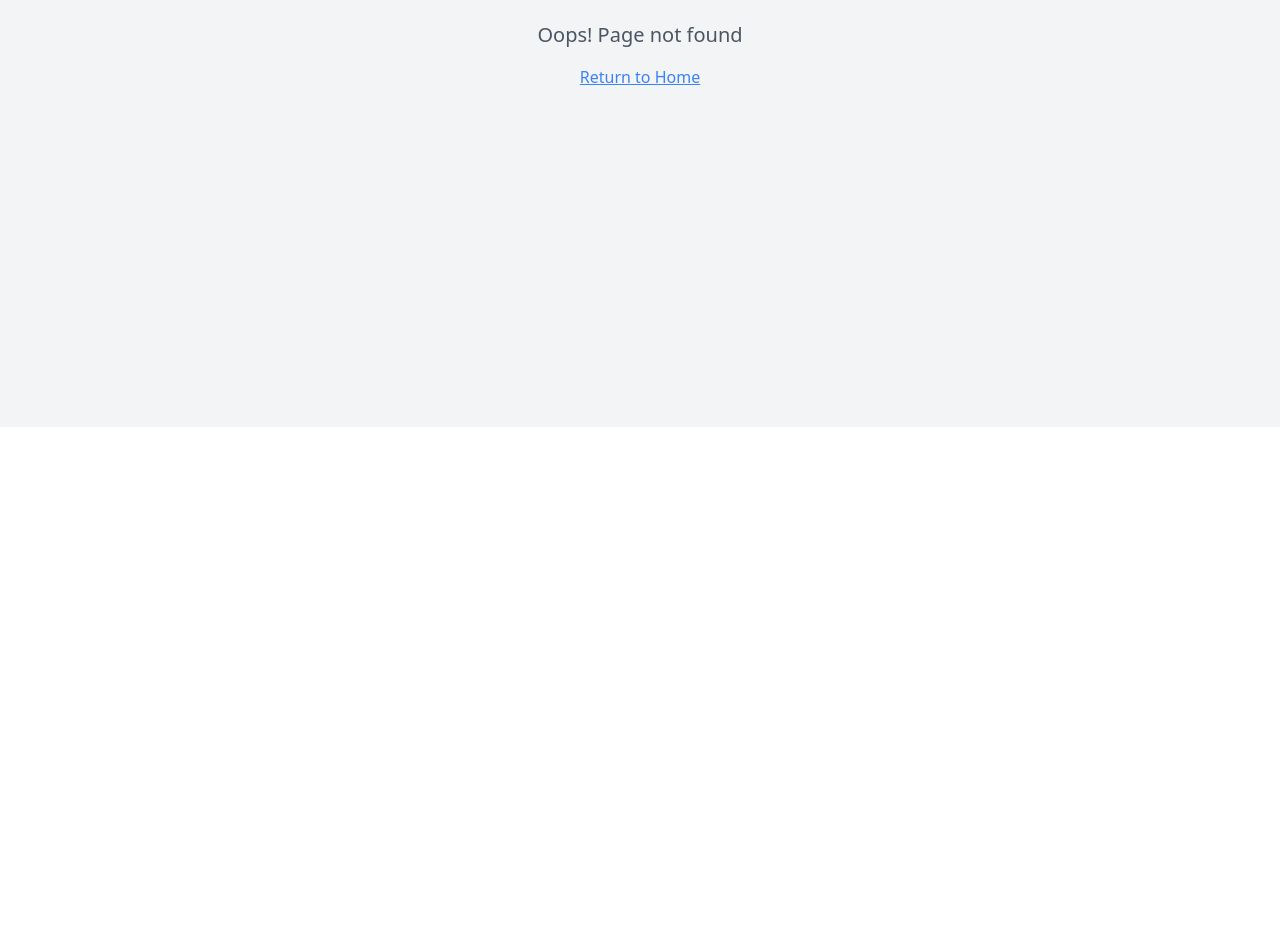
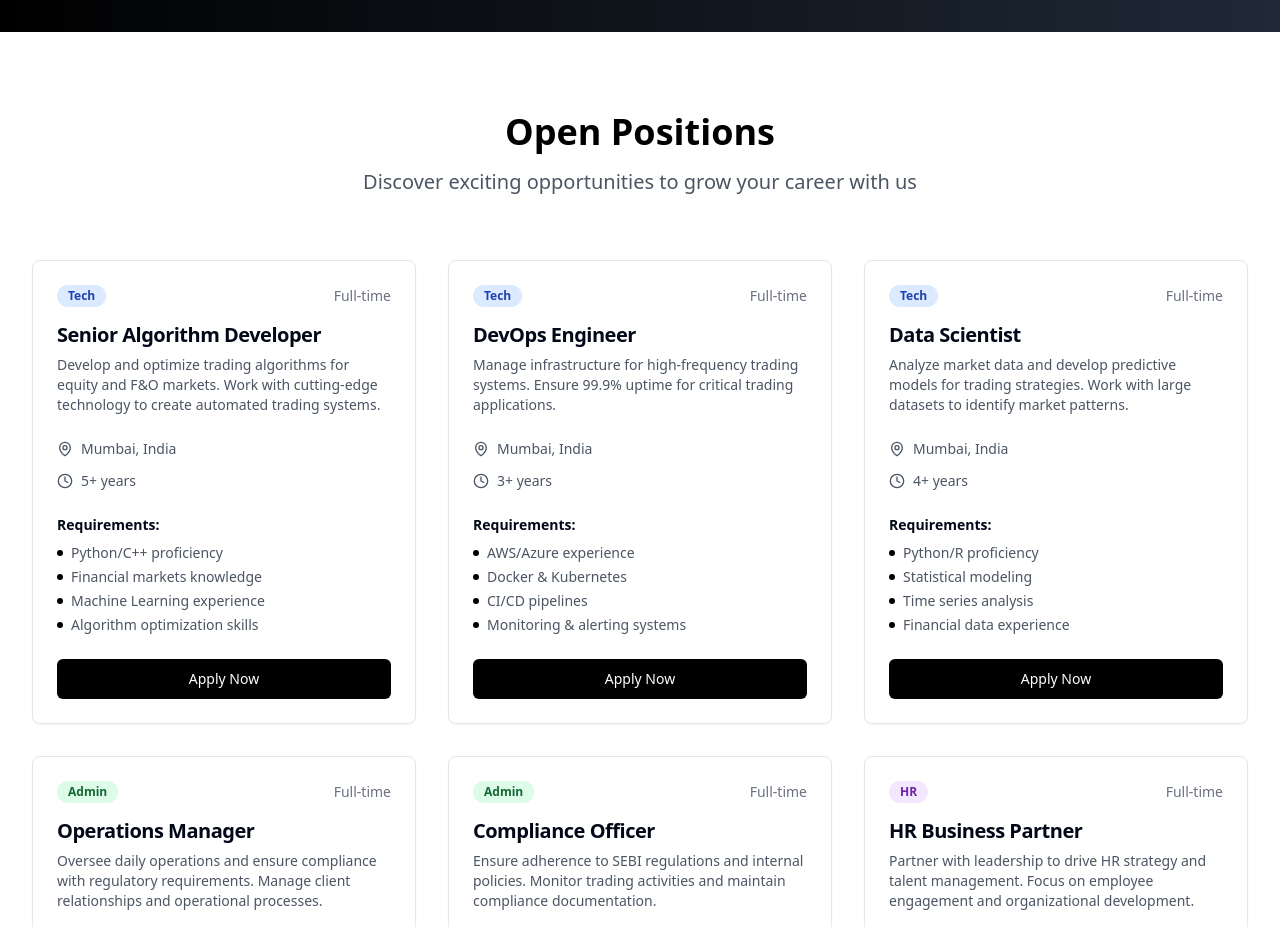
Before and after one commit to harshalalgonaus/algonauts-trade-flow, a React (Vite) app: page /careers in a window 1280 px wide. Before the commit this address had no page. Shown: the part 373-1300 px from the top of the page. Before the commit the page ends 800 px from the top, so only its background shows below. Built offline with nearby package versions, Linux system fonts and the light colour scheme.

Commit message:
Refactor: Update footer and create careers page
- Removed "Technology" from footer quick links and added "Careers".
- Created a careers page with open positions in tech, admin, and HR.

```diff
--- a/src/App.tsx
+++ b/src/App.tsx
@@ -11,6 +11,7 @@ import CashManagement from "./pages/CashManagement";
 import NotFound from "./pages/NotFound";
 import FOManagement from "./pages/FOManagement";
 import ContactUs from "./pages/ContactUs";
+import Careers from "./pages/Careers";
 
 const queryClient = new QueryClient();
 
@@ -27,6 +28,7 @@ const App = () => (
           <Route path="/cash-management" element={<CashManagement />} />
           <Route path="/fo-management" element={<FOManagement />} />
           <Route path="/contact-us" element={<ContactUs />} />
+          <Route path="/careers" element={<Careers />} />
           {/* ADD ALL CUSTOM ROUTES ABOVE THE CATCH-ALL "*" ROUTE */}
           <Route path="*" element={<NotFound />} />
         </Routes>
--- a/src/components/Footer.tsx
+++ b/src/components/Footer.tsx
@@ -1,3 +1,5 @@
+
+import { Link } from 'react-router-dom';
 
 export const Footer = () => {
   return (
@@ -17,7 +19,7 @@ export const Footer = () => {
             <ul className="space-y-2">
               <li><a href="#about" className="text-gray-300 hover:text-white transition-colors">About Us</a></li>
               <li><a href="#services" className="text-gray-300 hover:text-white transition-colors">Services</a></li>
-              <li><a href="#technology" className="text-gray-300 hover:text-white transition-colors">Technology</a></li>
+              <li><Link to="/careers" className="text-gray-300 hover:text-white transition-colors">Careers</Link></li>
               <li><a href="#contact" className="text-gray-300 hover:text-white transition-colors">Contact</a></li>
             </ul>
           </div>
--- /dev/null
+++ b/src/pages/Careers.tsx
@@ -0,0 +1,220 @@
+
+import { Header } from '@/components/Header';
+import { Footer } from '@/components/Footer';
+import { Button } from '@/components/ui/button';
+import { Card, CardContent, CardDescription, CardHeader, CardTitle } from '@/components/ui/card';
+import { Badge } from '@/components/ui/badge';
+import { MapPin, Clock, Users } from 'lucide-react';
+
+const Careers = () => {
+  const positions = [
+    {
+      id: 1,
+      title: "Senior Algorithm Developer",
+      department: "Tech",
+      location: "Mumbai, India",
+      type: "Full-time",
+      experience: "5+ years",
+      description: "Develop and optimize trading algorithms for equity and F&O markets. Work with cutting-edge technology to create automated trading systems.",
+      requirements: ["Python/C++ proficiency", "Financial markets knowledge", "Machine Learning experience", "Algorithm optimization skills"]
+    },
+    {
+      id: 2,
+      title: "DevOps Engineer",
+      department: "Tech",
+      location: "Mumbai, India",
+      type: "Full-time",
+      experience: "3+ years",
+      description: "Manage infrastructure for high-frequency trading systems. Ensure 99.9% uptime for critical trading applications.",
+      requirements: ["AWS/Azure experience", "Docker & Kubernetes", "CI/CD pipelines", "Monitoring & alerting systems"]
+    },
+    {
+      id: 3,
+      title: "Data Scientist",
+      department: "Tech",
+      location: "Mumbai, India",
+      type: "Full-time",
+      experience: "4+ years",
+      description: "Analyze market data and develop predictive models for trading strategies. Work with large datasets to identify market patterns.",
+      requirements: ["Python/R proficiency", "Statistical modeling", "Time series analysis", "Financial data experience"]
+    },
+    {
+      id: 4,
+      title: "Operations Manager",
+      department: "Admin",
+      location: "Mumbai, India",
+      type: "Full-time",
+      experience: "6+ years",
+      description: "Oversee daily operations and ensure compliance with regulatory requirements. Manage client relationships and operational processes.",
+      requirements: ["Operations management", "Regulatory compliance", "Client relationship management", "Process optimization"]
+    },
+    {
+      id: 5,
+      title: "Compliance Officer",
+      department: "Admin",
+      location: "Mumbai, India",
+      type: "Full-time",
+      experience: "4+ years",
+      description: "Ensure adherence to SEBI regulations and internal policies. Monitor trading activities and maintain compliance documentation.",
+      requirements: ["SEBI regulations knowledge", "Risk management", "Audit experience", "Legal documentation"]
+    },
+    {
+      id: 6,
+      title: "HR Business Partner",
+      department: "HR",
+      location: "Mumbai, India",
+      type: "Full-time",
+      experience: "5+ years",
+      description: "Partner with leadership to drive HR strategy and talent management. Focus on employee engagement and organizational development.",
+      requirements: ["HR strategy", "Talent acquisition", "Employee relations", "Performance management"]
+    },
+    {
+      id: 7,
+      title: "Talent Acquisition Specialist",
+      department: "HR",
+      location: "Mumbai, India",
+      type: "Full-time",
+      experience: "3+ years",
+      description: "Source and recruit top talent for technical and non-technical roles. Build strong candidate pipelines for future hiring needs.",
+      requirements: ["Technical recruiting", "Sourcing strategies", "Interview coordination", "Candidate assessment"]
+    }
+  ];
+
+  const getDepartmentColor = (department: string) => {
+    switch (department) {
+      case 'Tech':
+        return 'bg-blue-100 text-blue-800';
+      case 'Admin':
+        return 'bg-green-100 text-green-800';
+      case 'HR':
+        return 'bg-purple-100 text-purple-800';
+      default:
+        return 'bg-gray-100 text-gray-800';
+    }
+  };
+
+  return (
+    <div className="min-h-screen bg-white">
+      <Header />
+
+      {/* Hero Section */}
+      <section className="bg-gradient-to-r from-black to-gray-800 text-white py-20">
+        <div className="max-w-7xl mx-auto px-4 sm:px-6 lg:px-8 text-center">
+          <h1 className="text-4xl md:text-6xl font-bold mb-6">
+            Join Our Team
+          </h1>
+          <p className="text-xl md:text-2xl text-gray-300 max-w-3xl mx-auto">
+            Be part of the future of algorithmic trading. Work with cutting-edge technology
+            and help shape the financial markets.
+          </p>
+        </div>
+      </section>
+
+      {/* Open Positions */}
+      <section className="py-20">
+        <div className="max-w-7xl mx-auto px-4 sm:px-6 lg:px-8">
+          <div className="text-center mb-16">
+            <h2 className="text-3xl md:text-4xl font-bold text-black mb-4">
+              Open Positions
+            </h2>
+            <p className="text-xl text-gray-600 max-w-2xl mx-auto">
+              Discover exciting opportunities to grow your career with us
+            </p>
+          </div>
+
+          <div className="grid gap-8 md:grid-cols-2 lg:grid-cols-3">
+            {positions.map((position) => (
+              <Card key={position.id} className="hover:shadow-lg transition-shadow duration-300">
+                <CardHeader>
+                  <div className="flex items-center justify-between mb-2">
+                    <Badge className={getDepartmentColor(position.department)}>
+                      {position.department}
+                    </Badge>
+                    <span className="text-sm text-gray-500">{position.type}</span>
+                  </div>
+                  <CardTitle className="text-xl mb-2">{position.title}</CardTitle>
+                  <CardDescription className="text-gray-600">
+                    {position.description}
+                  </CardDescription>
+                </CardHeader>
+                <CardContent>
+                  <div className="space-y-3 mb-6">
+                    <div className="flex items-center text-sm text-gray-600">
+                      <MapPin className="h-4 w-4 mr-2" />
+                      {position.location}
+                    </div>
+                    <div className="flex items-center text-sm text-gray-600">
+                      <Clock className="h-4 w-4 mr-2" />
+                      {position.experience}
+                    </div>
+                  </div>
+
+                  <div className="mb-6">
+                    <h4 className="font-semibold text-sm mb-2">Requirements:</h4>
+                    <ul className="text-sm text-gray-600 space-y-1">
+                      {position.requirements.map((req, index) => (
+                        <li key={index} className="flex items-center">
+                          <span className="w-1.5 h-1.5 bg-black rounded-full mr-2"></span>
+                          {req}
+                        </li>
+                      ))}
+                    </ul>
+                  </div>
+
+                  <Button className="w-full bg-black text-white hover:bg-gray-800">
+                    Apply Now
+                  </Button>
+                </CardContent>
+              </Card>
+            ))}
+          </div>
+        </div>
+      </section>
+
+      {/* Why Join Us */}
+      <section className="bg-gray-50 py-20">
+        <div className="max-w-7xl mx-auto px-4 sm:px-6 lg:px-8">
+          <div className="text-center mb-16">
+            <h2 className="text-3xl md:text-4xl font-bold text-black mb-4">
+              Why Join Algonauts?
+            </h2>
+          </div>
+
+          <div className="grid md:grid-cols-3 gap-8">
+            <div className="text-center">
+              <div className="bg-black text-white w-16 h-16 rounded-full flex items-center justify-center mx-auto mb-4">
+                <Users className="h-8 w-8" />
+              </div>
+              <h3 className="text-xl font-semibold mb-2">Innovation Culture</h3>
+              <p className="text-gray-600">
+                Work with cutting-edge technology and be part of innovations in algorithmic trading
+              </p>
+            </div>
+            <div className="text-center">
+              <div className="bg-black text-white w-16 h-16 rounded-full flex items-center justify-center mx-auto mb-4">
+                <span className="text-2xl font-bold">$</span>
+              </div>
+              <h3 className="text-xl font-semibold mb-2">Competitive Package</h3>
+              <p className="text-gray-600">
+                Attractive salary packages with performance bonuses and equity participation
+              </p>
+            </div>
+            <div className="text-center">
+              <div className="bg-black text-white w-16 h-16 rounded-full flex items-center justify-center mx-auto mb-4">
+                <span className="text-2xl font-bold">🚀</span>
+              </div>
+              <h3 className="text-xl font-semibold mb-2">Growth Opportunities</h3>
+              <p className="text-gray-600">
+                Continuous learning opportunities and clear career progression paths
+              </p>
+            </div>
+          </div>
+        </div>
+      </section>
+
+      <Footer />
+    </div>
+  );
+};
+
+export default Careers;
```
